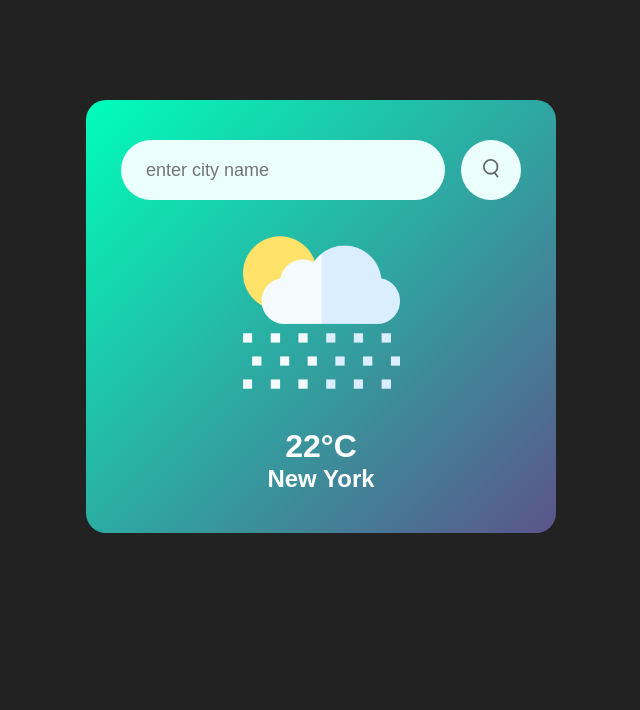
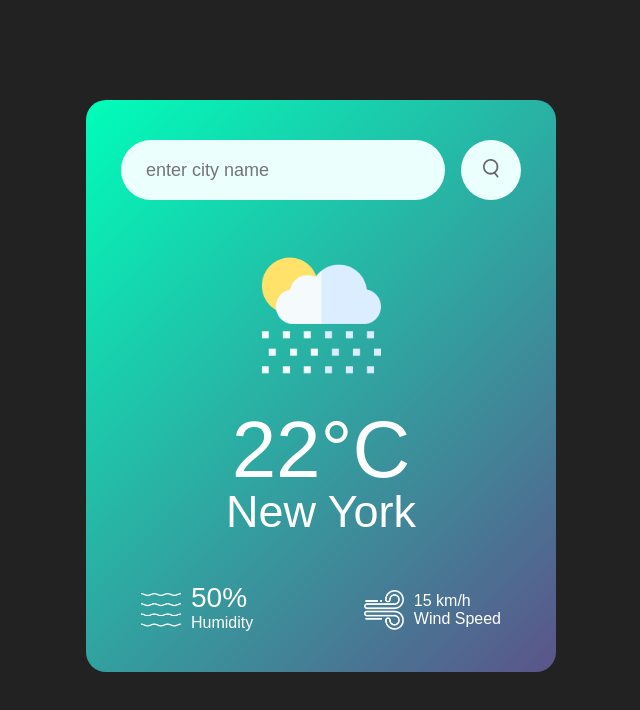
Before and after one commit to RajSekhar0/WEATHER-APP, a plain HTML site: page index.html in a window 1280 px wide. Shown: the whole page, without its empty margins (319-959 px from the left). Drawn offline with Linux system fonts and the light colour scheme.

Commit message:
Add new Features

```diff
--- a/index.html
+++ b/index.html
@@ -16,6 +16,22 @@
             <img src="rain.png" class="weather-icon">
             <h1 class="temp">22°C</h1>
             <h2 class="city">New York</h2>
+            <div class="details">
+                <div class="col">
+                    <img src="humidity.png" >
+                    <div>
+                        <p class="humidity">50%</p>
+                        <p>Humidity</p>
+                    </div>
+                </div>
+                <div class="col">
+                    <img src="wind.png" >
+                    <div>
+                        <p class="wind">15 km/h</p>
+                        <p>Wind Speed</p>
+                    </div>
+                </div>
+            </div>
         </div>
     </div>
 </body>
--- a/style.css
+++ b/style.css
@@ -53,3 +53,43 @@
 .search button img{
     width: 16px;
 }
+
+.weather-icon{
+    width: 170px;
+    margin-top: 30px;
+}
+
+.weather h1{
+    font-size: 80px;
+    font-weight: 500;
+}
+
+.weather h2{
+    font-size: 45px;
+    font-weight: 400;
+    margin-top: -10px;
+}
+
+.details{
+    display: flex;
+    align-items: center;
+    justify-content: space-between;
+    padding: 0 20px;
+    margin-top: 50px;
+}
+
+.col{
+    display: flex;
+    text-align: left;
+    align-items: center;
+}
+
+.col img{
+    width: 40px;
+    margin-right: 10px;
+}
+
+.humidity,wind{
+    font-size: 28px;
+    margin-top: -6px;
+}
```
